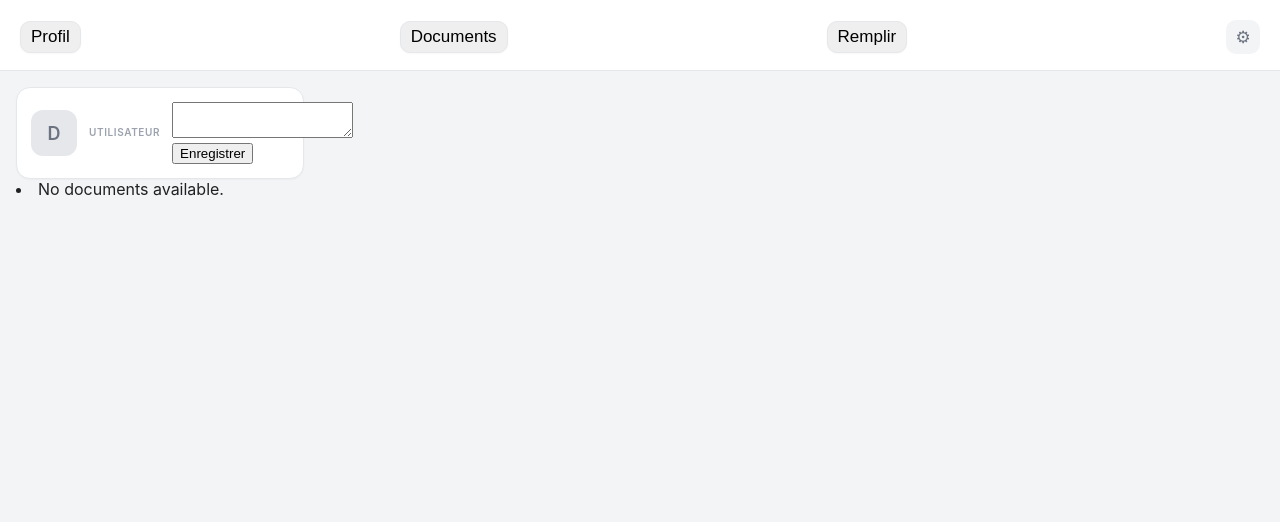
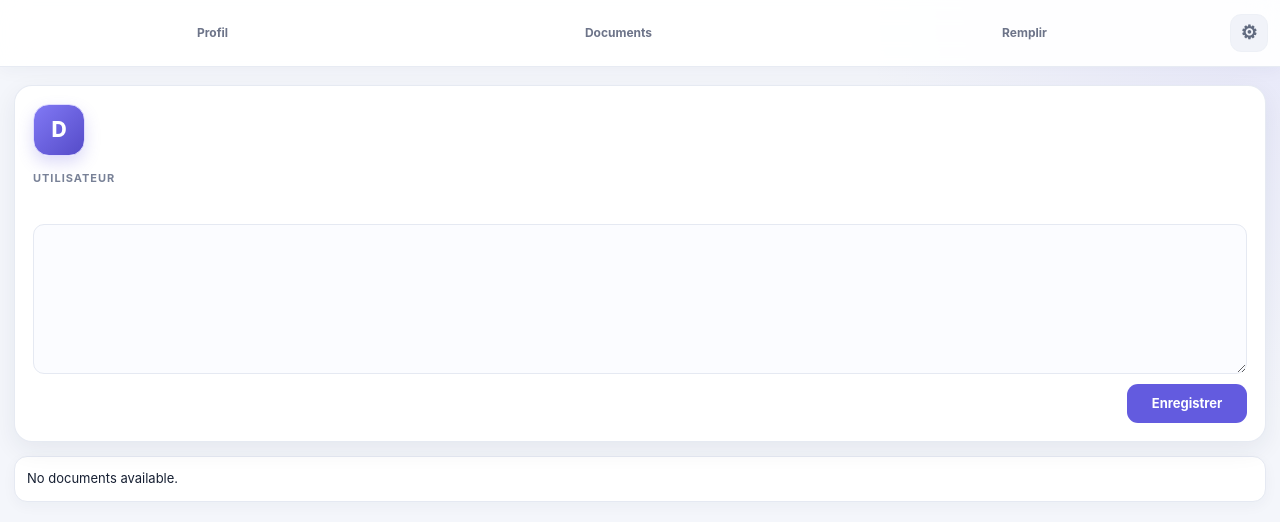
Before and after one commit to PaquierThomas/job-copilot, a browser extension: page src/sidebar/sidebar.html in a window 1280 px wide. Drawn offline with Linux system fonts and the light colour scheme.

Commit message:
nouvelle DA temporaire

```diff
--- a/src/sidebar/sidebar.css
+++ b/src/sidebar/sidebar.css
@@ -1,231 +1,385 @@
+/* =========================================================
+   Extension UI — thème moderne bleu nuit / violet
+   Aucun changement JavaScript requis.
+   ========================================================= */
+
+:root {
+  color-scheme: light;
+  --bg: #f4f6fb;
+  --surface: #ffffff;
+  --surface-soft: #f8f9ff;
+  --text: #172033;
+  --muted: #788197;
+  --line: #e5e9f2;
+  --primary: #635bdf;
+  --primary-dark: #5048c7;
+  --primary-soft: #eeedff;
+  --danger: #d94f68;
+  --radius: 18px;
+  --shadow: 0 8px 24px rgba(31, 41, 72, .07);
+}
+
 * {
   box-sizing: border-box;
 }
 
-[hidden] {
-  display: none !important;
+html {
+  min-width: 300px;
+  min-height: 100%;
+  background: var(--bg);
 }
 
-
 body {
-  width: 320px;
-  min-height: 400px;
   margin: 0;
-
-  background: #f3f4f6;
-  color: #202124;
-
-  font-family:
-    -apple-system, BlinkMacSystemFont, "Segoe UI", Roboto, sans-serif;
+  padding: 0 0 20px;
+  min-width: 300px;
+  color: var(--text);
+  background:
+    radial-gradient(circle at 100% 0%, rgba(111, 102, 231, .10), transparent 30%),
+    var(--bg);
+  font-family: Inter, ui-sans-serif, system-ui, -apple-system, BlinkMacSystemFont,
+    "Segoe UI", sans-serif;
+  font-size: 13px;
+  line-height: 1.5;
 }
 
-
-.hidden{
-    display: none;
+/* Barre de navigation */
+.header {
+  position: sticky;
+  top: 0;
+  z-index: 5;
+  display: flex;
+  align-items: center;
+  gap: 5px;
+  padding: 14px 12px;
+  background: rgba(255, 255, 255, .92);
+  border-bottom: 1px solid rgba(229, 233, 242, .9);
+  box-shadow: 0 4px 16px rgba(31, 41, 72, .04);
+  backdrop-filter: blur(14px);
 }
 
-/* ---------- HEADER ---------- */
-
-.header {
-  display: flex;
-  align-items: center;
-  justify-content: space-between;
-  width: 100vw;
-
-  padding: 20px 20px 16px;
-
-  background: #ffffff;
-  border-bottom: 1px solid #e5e7eb;
+.header section {
+  flex: 1 1 0;
+  min-width: 0;
 }
 
-.eyebrow {
-  display: block;
-
-  margin-bottom: 3px;
-
-  color: #9ca3af;
-  font-size: 9px;
-  font-weight: 700;
-  letter-spacing: 1.5px;
+button {
+  display: inline-flex;
+  align-items: center;
+  justify-content: center;
+  gap: 7px;
+  min-height: 38px;
+  padding: 9px 13px;
+  border: 1px solid transparent;
+  border-radius: 11px;
+  color: #fff;
+  background: var(--primary);
+  font: inherit;
+  font-weight: 650;
+  cursor: pointer;
+  transition: background .18s ease, border-color .18s ease,
+    box-shadow .18s ease, transform .18s ease;
 }
 
-h1 {
-  margin: 0;
-
-  font-size: 20px;
-  font-weight: 650;
+button:hover {
+  background: var(--primary-dark);
+  box-shadow: 0 5px 12px rgba(99, 91, 223, .18);
 }
 
-/* ---------- SETTINGS ---------- */
-.profil-btn, .documents-btn, .fill-btn {
+button:active {
+  transform: translateY(1px);
+}
 
-  display: flex;
-  align-items: center;
-  justify-content: center;
+button:focus-visible,
+input:focus-visible,
+textarea:focus-visible {
+  outline: 3px solid rgba(99, 91, 223, .22);
+  outline-offset: 2px;
+}
 
-  padding: 5px 10px;
+.header section button {
+  width: 100%;
+  padding: 9px 6px;
+  color: #6d7489;
+  background: transparent;
+  border-color: transparent;
+  font-size: 12px;
+  white-space: nowrap;
+}
 
-  border: 0;
-  border-radius: 10px;
+.header section button:hover {
+  color: var(--primary);
+  background: var(--primary-soft);
+  box-shadow: none;
+}
 
-  color: #000000;
-  border: 1px solid #e5e7eb;
-  box-shadow: 0 1px 2px rgba(0, 0, 0, 0.03);
+.header section button:focus,
+.header section button[aria-selected="true"] {
+  color: var(--primary);
+  background: var(--primary-soft);
+}
 
-  font-size: 17px;
-
-  cursor: pointer;
-
-  transition:
-    background 0.15s ease,
-    color 0.15s ease,
-    transform 0.15s ease;
-}
-.settings-btn  {
-  width: 34px;
-  height: 34px;
-
-  display: flex;
-  align-items: center;
-  justify-content: center;
-
+.settings-btn {
+  flex: 0 0 38px;
+  width: 38px;
+  min-width: 38px;
+  min-height: 38px;
   padding: 0;
-
-  border: 0;
-  border-radius: 10px;
-
-  background: #f3f4f6;
-  color: #6b7280;
-
-  font-size: 17px;
-
-  cursor: pointer;
-
-  transition:
-    background 0.15s ease,
-    color 0.15s ease,
-    transform 0.15s ease;
+  color: #626b80;
+  background: #f1f3f9;
+  border-color: #edf0f6;
+  font-size: 19px;
 }
 
 .settings-btn:hover {
-  background: #e5e7eb;
-  color: #202124;
+  color: var(--primary);
+  background: var(--primary-soft);
+  box-shadow: none;
 }
 
-.settings-btn:active {
-  transform: scale(0.94);
+/* Zone principale */
+.content {
+  display: flex;
+  flex-direction: column;
+  gap: 14px;
+  padding: 18px 14px;
 }
 
-/* ---------- CONTENT ---------- */
-
-.content {
-  padding: 16px;
+.profile-card,
+.data-card {
+  min-width: 0;
+  padding: 18px;
+  background: var(--surface);
+  border: 1px solid rgba(229, 233, 242, .95);
+  border-radius: var(--radius);
+  box-shadow: var(--shadow);
+  animation: appear .22s ease both;
 }
-
-/* ---------- PROFILE ---------- */
 
 .profile-card {
   display: flex;
-  align-items: center;
-  gap: 12px;
-
-  padding: 14px;
-
-  background: #ffffff;
-
-  border: 1px solid #e5e7eb;
-  border-radius: 14px;
-
-  box-shadow: 0 1px 2px rgba(0, 0, 0, 0.03);
+  flex-direction: column;
+  gap: 14px;
 }
 
 .avatar-placeholder {
-  width: 46px;
-  height: 46px;
-
-  display: flex;
-  align-items: center;
-  justify-content: center;
-
-  flex-shrink: 0;
-
-  border-radius: 12px;
-
-  background: #e5e7eb;
-  color: #6b7280;
-
-  font-size: 18px;
-  font-weight: 600;
+  display: grid;
+  place-items: center;
+  width: 52px;
+  height: 52px;
+  flex: 0 0 52px;
+  border: 1px solid #dedbff;
+  border-radius: 16px;
+  color: #fff;
+  background: linear-gradient(135deg, #8179f5, #554bc8);
+  box-shadow: 0 7px 16px rgba(99, 91, 223, .22);
+  font-size: 21px;
+  font-weight: 800;
 }
 
 .profile-info {
   display: flex;
   flex-direction: column;
   gap: 3px;
+  overflow-wrap: anywhere;
 }
 
-/* ---------- LABEL ---------- */
+.label {
+  display: block;
+  margin-bottom: 10px;
+  color: var(--muted);
+  font-size: 11px;
+  font-weight: 750;
+  letter-spacing: .09em;
+  text-transform: uppercase;
+}
 
-.label {
-  color: #9ca3af;
-
-  font-size: 10px;
-  font-weight: 600;
-  text-transform: uppercase;
-  letter-spacing: 0.6px;
+.profile-info .label {
+  margin: 0;
 }
 
 .profile-info strong {
-  font-size: 14px;
-  font-weight: 600;
+  min-height: 20px;
+  color: var(--text);
+  font-size: 16px;
+  font-weight: 750;
 }
 
-/* ---------- DATA CARD ---------- */
-
-.data-card {
-  margin-top: 12px;
-
-  padding: 14px;
-
-  background: #ffffff;
-
-  border: 1px solid #e5e7eb;
-  border-radius: 14px;
-
-  box-shadow: 0 1px 2px rgba(0, 0, 0, 0.03);
+.profile-card > div:last-child {
+  display: flex;
+  flex-direction: column;
+  align-items: stretch;
+  gap: 10px;
 }
 
-.data-card > .label {
+textarea,
+input[type="text"] {
   display: block;
-  margin-bottom: 10px;
+  width: 100%;
+  min-width: 0;
+  padding: 11px 12px;
+  color: var(--text);
+  background: #fbfcff;
+  border: 1px solid var(--line);
+  border-radius: 11px;
+  font: inherit;
+  transition: border-color .18s ease, box-shadow .18s ease, background .18s ease;
 }
 
-/* ---------- DATA ROW ---------- */
+textarea {
+  min-height: 150px;
+  resize: vertical;
+  line-height: 1.55;
+}
+
+textarea:focus,
+input[type="text"]:focus {
+  background: #fff;
+  border-color: #a9a3ff;
+  box-shadow: 0 0 0 3px rgba(99, 91, 223, .09);
+  outline: none;
+}
+
+input::placeholder,
+textarea::placeholder {
+  color: #a0a7b7;
+}
+
+#save-profile {
+  align-self: flex-end;
+  min-width: 120px;
+}
+
+/* Documents */
+.data-card > .label {
+  margin-bottom: 14px;
+  color: var(--text);
+  font-size: 12px;
+  letter-spacing: .04em;
+}
 
 .data-row {
   display: flex;
-  align-items: center;
-  justify-content: space-between;
-
-  padding: 9px 0;
-
-  border-top: 1px solid #f0f1f3;
-
-  font-size: 12px;
+  flex-direction: column;
+  align-items: stretch;
+  gap: 10px;
+  padding: 14px 0;
+  border-top: 1px solid var(--line);
 }
 
-.data-row span {
-  color: #9ca3af;
+.data-row > span {
+  color: var(--text);
+  font-size: 13px;
+  font-weight: 750;
 }
 
-.data-row strong {
-  max-width: 170px;
+input[type="file"] {
+  display: block;
+  width: 100%;
+  min-width: 0;
+  padding: 7px;
+  color: var(--muted);
+  background: var(--surface-soft);
+  border: 1px dashed #d7dced;
+  border-radius: 11px;
+  font: inherit;
+  font-size: 11px;
+}
 
-  overflow: hidden;
+input[type="file"]::file-selector-button {
+  margin-right: 8px;
+  padding: 7px 9px;
+  color: var(--primary);
+  background: var(--primary-soft);
+  border: 0;
+  border-radius: 7px;
+  font: inherit;
+  font-weight: 700;
+  cursor: pointer;
+}
 
-  color: #4b5563;
+.data-row > div {
+  display: flex;
+  justify-content: flex-end;
+}
 
-  font-weight: 500;
-  text-overflow: ellipsis;
-  white-space: nowrap;
+.data-row button {
+  min-width: 94px;
+  text-transform: none;
 }
+
+/* Boutons et listes de documents créés par JavaScript */
+#liste-documents {
+  display: flex;
+  flex-direction: column;
+  gap: 9px;
+  min-width: 0;
+}
+
+#liste-documents:empty {
+  display: none;
+}
+
+#liste-documents li {
+  display: flex;
+  flex-wrap: wrap;
+  align-items: center;
+  gap: 8px;
+  min-width: 0;
+  padding: 12px;
+  overflow-wrap: anywhere;
+  list-style: none;
+  background: var(--surface);
+  border: 1px solid var(--line);
+  border-radius: 13px;
+  box-shadow: 0 4px 14px rgba(31, 41, 72, .04);
+}
+
+#liste-documents li span {
+  flex: 1 1 100%;
+  min-width: 0;
+  color: #4c556b;
+  font-size: 12px;
+  line-height: 1.55;
+}
+
+#liste-documents li button {
+  min-height: 31px;
+  padding: 6px 9px;
+  color: var(--primary);
+  background: var(--primary-soft);
+  border-color: #e4e2ff;
+  font-size: 11px;
+}
+
+#liste-documents li button:hover {
+  color: #fff;
+  background: var(--primary);
+}
+
+#liste-documents li input[type="checkbox"] {
+  width: 17px;
+  height: 17px;
+  margin: 0 0 0 auto;
+  accent-color: var(--primary);
+  cursor: pointer;
+}
+
+/* Accessibilité et petits panneaux */
+[hidden] {
+  display: none !important;
+}
+
+@keyframes appear {
+  from { opacity: 0; transform: translateY(4px); }
+  to { opacity: 1; transform: translateY(0); }
+}
+
+@media (prefers-reduced-motion: reduce) {
+  *,
+  *::before,
+  *::after {
+    animation-duration: .01ms !important;
+    transition-duration: .01ms !important;
+  }
+}
```
Also changed, not shown: src/sidebar/sidebar.js (+0 -52 lines).
